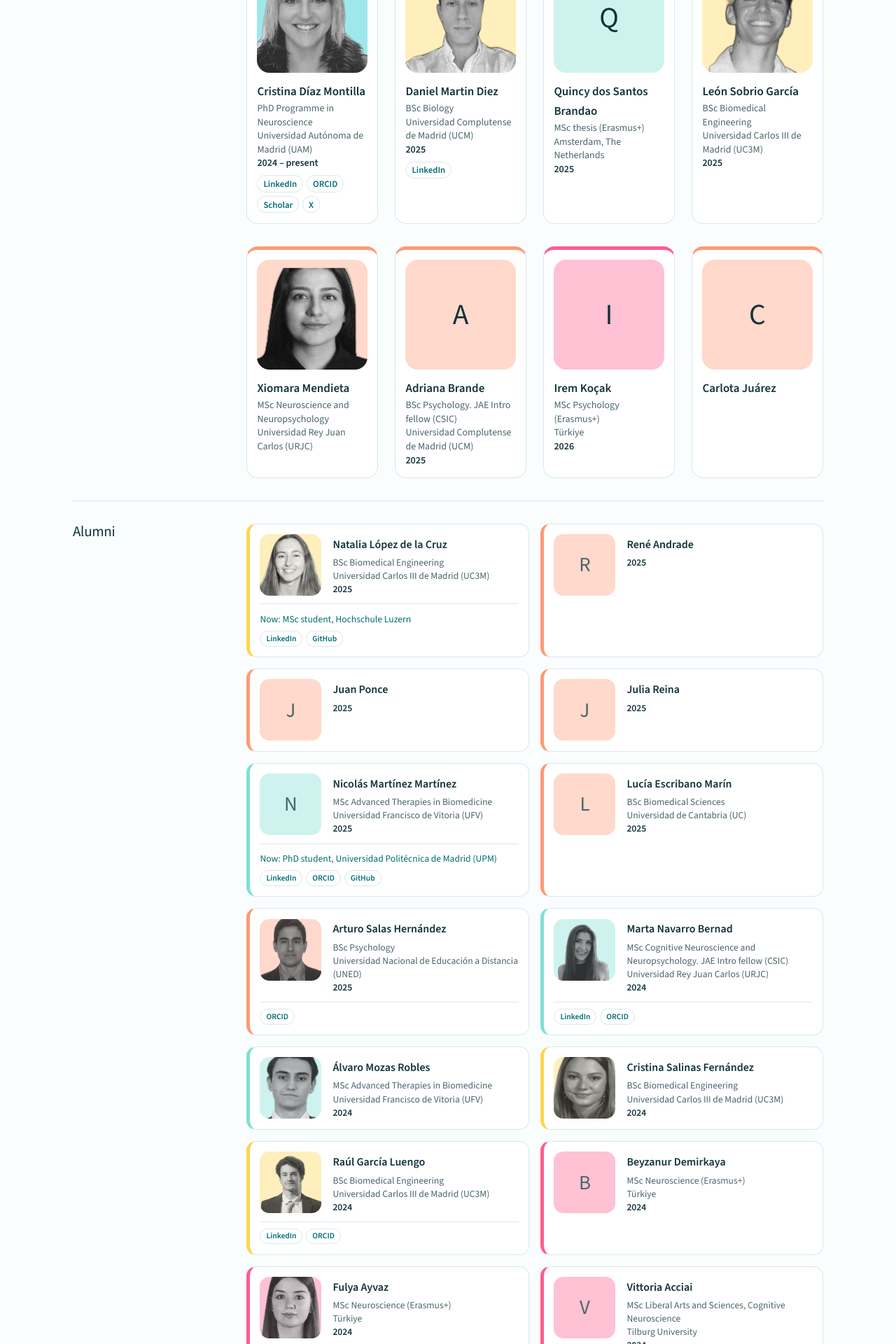
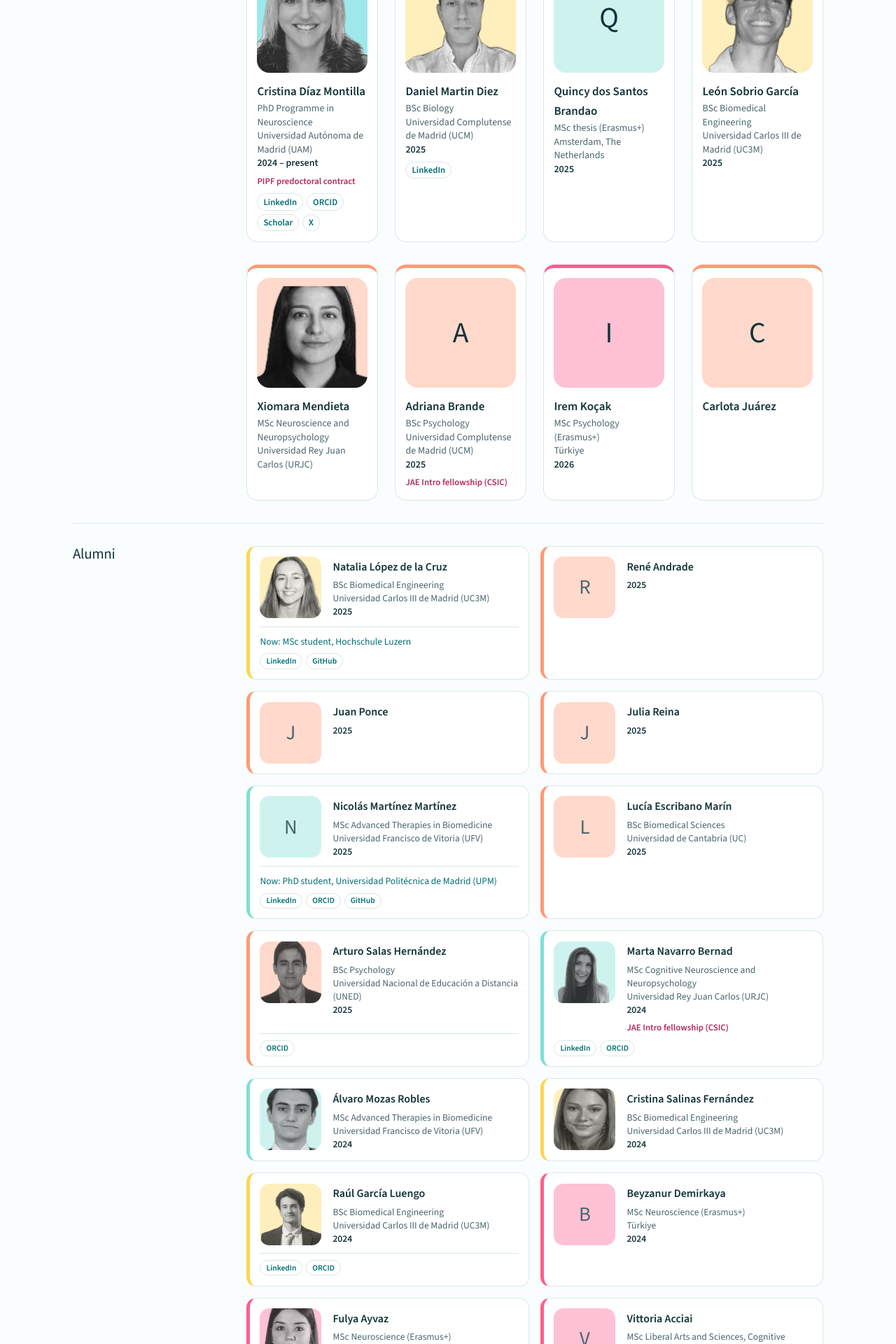
Before and after one commit to cajal-neuroimaging/cajal-neuroimaging.github.io, a Jekyll site: the page built from team.html, in a window 1280 px wide. Shown: the part 1022-2942 px from the top of the page at 70% size. Built offline with Jekyll 4.4.1, drawn with Linux system fonts in a browser that asks for light colours.

Commit message:
Team: grants on their own line (funding field)
Co-Authored-By: Claude Opus 5.5 <noreply@anthropic.com>
Claude-Session: https://claude.ai/code/session_016qHx7xJtVuA2p8MXZK7uaB

```diff
--- a/_data/team.yml
+++ b/_data/team.yml
@@ -18,6 +18,7 @@ members:
     years: 2024 – present
     photo: cristina-diaz-montilla.png
     role: PhD Programme in Neuroscience
+    funding: PIPF predoctoral contract
     affiliation: Universidad Autónoma de Madrid (UAM)
     linkedin: https://www.linkedin.com/in/cristina-d%C3%ADaz-montilla
     orcid: https://orcid.org/0000-0003-4622-0626
@@ -49,7 +50,8 @@ members:
   - name: Adriana Brande
     type: intern
     years: '2025'
-    role: BSc Psychology. JAE Intro fellow (CSIC)
+    role: BSc Psychology
+    funding: JAE Intro fellowship (CSIC)
     affiliation: Universidad Complutense de Madrid (UCM)
   - name: Irem Koçak
     type: intl
@@ -103,7 +105,8 @@ alumni:
     type: msc
     years: '2024'
     photo: marta-navarro-bernad.png
-    role: MSc Cognitive Neuroscience and Neuropsychology. JAE Intro fellow (CSIC)
+    role: MSc Cognitive Neuroscience and Neuropsychology
+    funding: JAE Intro fellowship (CSIC)
     affiliation: Universidad Rey Juan Carlos (URJC)
     linkedin: https://www.linkedin.com/in/marta-n-0a0ab9274/
     orcid: https://orcid.org/0009-0007-5089-6369
--- a/_includes/person.html
+++ b/_includes/person.html
@@ -3,6 +3,7 @@
   <div>
     <p class="person__name">{% if p.url %}<a href="{{ p.url }}">{{ p.name }}</a>{% else %}{{ p.name }}{% endif %}</p>
     <p class="person__role">{% if p.role %}{{ p.role }}{% endif %}{% if p.affiliation %}{% if p.role %}<br>{% endif %}{{ p.affiliation }}{% endif %}{% if p.years %}{% if p.role or p.affiliation %}<br>{% endif %}<span class="person__years">{{ p.years }}</span>{% endif %}</p>
+    {% if p.funding %}<p class="person__funding">{{ p.funding }}</p>{% endif %}
     {% if p.now %}<p class="person__now">Now: {{ p.now }}</p>{% endif %}
     {% if p.linkedin or p.orcid or p.scholar or p.github or p.x or p.bluesky %}
     <p class="person__links">
--- a/assets/css/main.css
+++ b/assets/css/main.css
@@ -487,3 +487,5 @@ p { margin: 0 0 1em; }
 .people--alumni .person__role + .person__links { padding-top: .55rem; border-top: 1px solid var(--line); margin-top: .7rem !important; }
 .people--alumni .person { grid-template-rows: auto 1fr; }
 .people--alumni .person__role { align-self: start; }
+.person__funding { font-size: .8rem; font-weight: 600; color: #B8285A; margin: .3rem 0 0 !important; }
+.people--alumni .person__funding { grid-column: 2; }
```
